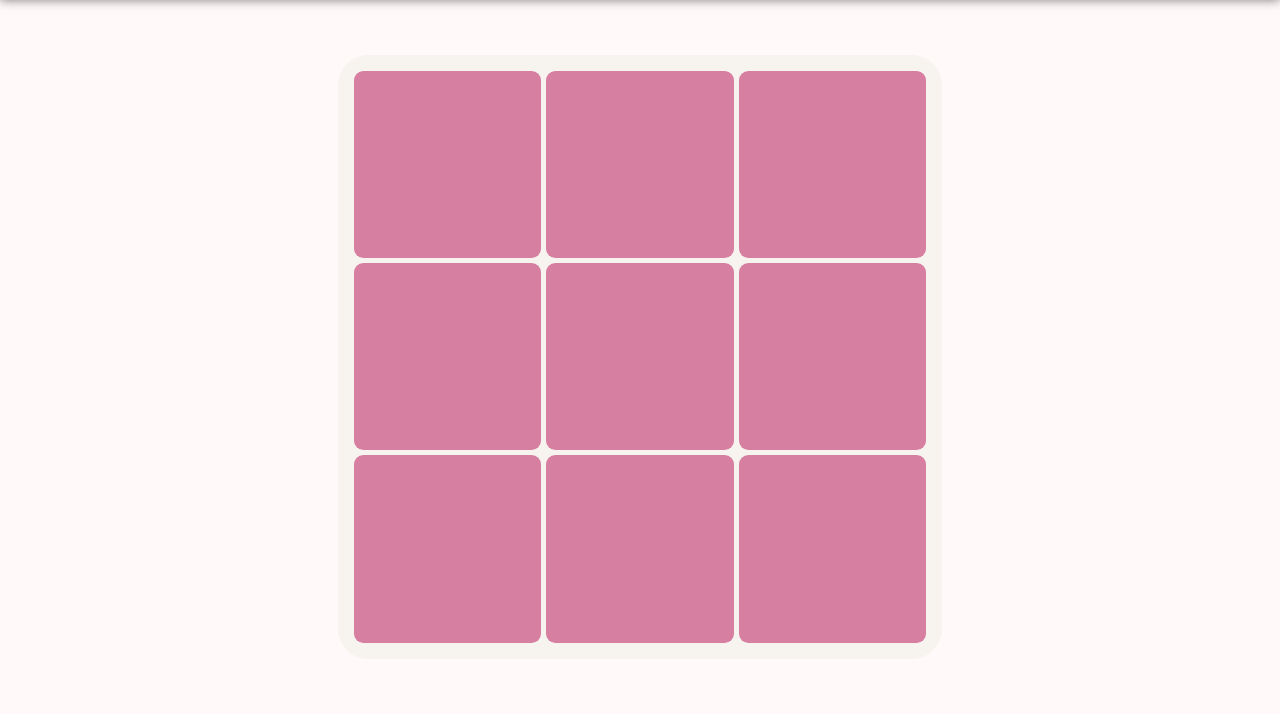
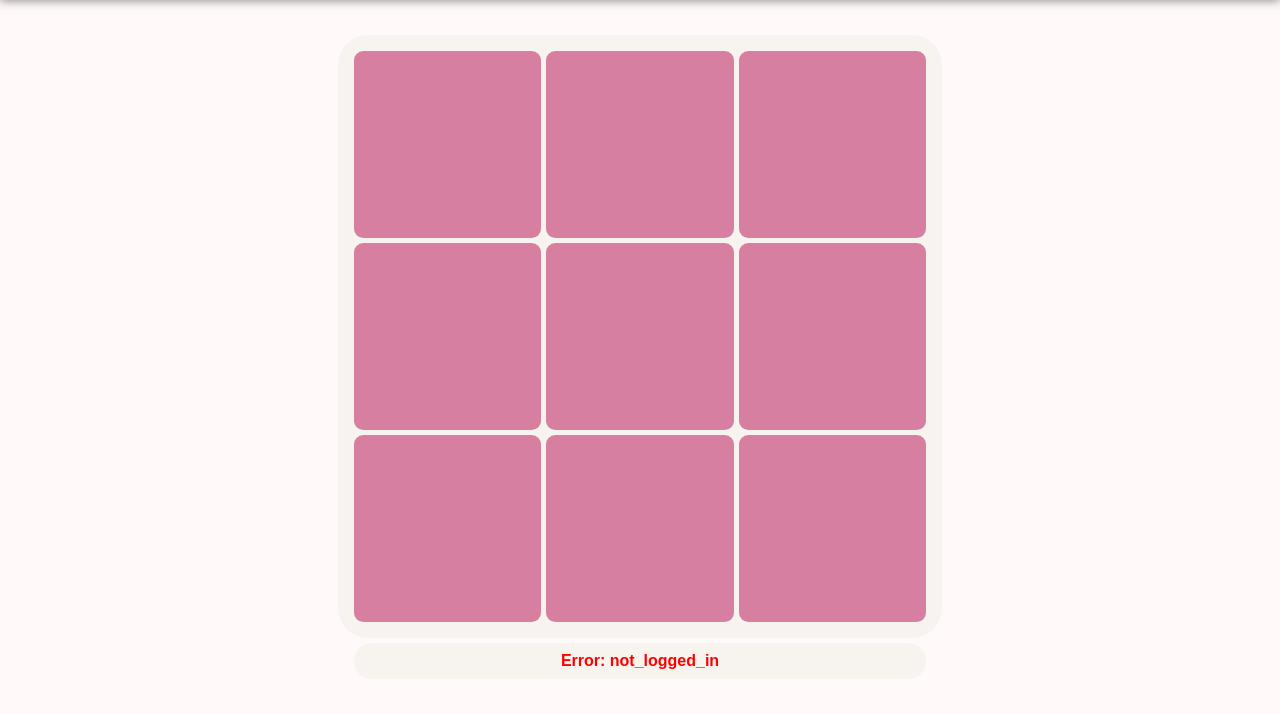
Before and after one commit to Unbekannt28/tic-tac-toe, a Flask app: page /play in a window 1280 px wide. Shown: the part 86-800 px from the top of the page. Run offline with Flask 3, Linux system fonts and the light colour scheme.

Commit message:
Added Groundwork for actual Gameplay

```diff
--- a/app.py
+++ b/app.py
@@ -1,4 +1,4 @@
-from flask import Flask, render_template, request, redirect, session
+from flask import Flask, render_template, request, redirect, session, url_for
 from werkzeug import security
 import sqlite3
 from time import time
@@ -170,10 +170,7 @@ def create_game():
     if data == None:
         return redirect("/lobby?message=invalid_opponent")
 
-    # Check if opponent is not the user
-    if data[0] == session["user_id"]:
-        return redirect("/lobby?message=opponent_is_user")
-
+    # Check if opponent is not the usersession
     if own_team == "1":
         player_1 = session["user_id"]
         player_2 = data[0]
@@ -190,11 +187,84 @@ def create_game():
 
     return redirect("/lobby?message=game_created")
 
-@app.route("/play")
+@app.route("/play", methods=['POST', 'GET'])
 def play():
-    #Will be fild with X and Os through the game.
+    message = request.args.get("message")
+    game_id = request.form.get("game-id")
+
     fields = [["", "", ""], ["", "", ""], ["", "", ""]]
-    return render_template("tictactoe_game.html", columns = fields)
+    #Check if player is looged in
+    if session.get("logged_in") == None or not session.get("logged_in"):
+        message = "not_logged_in"
+        return render_template("tictactoe_game.html", message=message, fields = fields)
+
+    if not game_id == None:
+        session["game_id"] = game_id
+
+    return render_template("tictactoe_game.html", message=message, fields = fields)
+
+@app.route("/play/move", methods=["POST"])
+def move():
+    field = request.form.get("field")
+
+    # Check if field has two digits
+    if len(field) != 2:
+        return redirect("/play?message=invalid_move_length")
+
+    #Check if field contains two ints
+    try:
+        x = int(field[0])
+        y = int(field[1])
+    except:
+        return redirect("/play?message=invalid_move_not_integers")
+
+    #Check if field is in bounds
+    if x > 2 or y > 2 or x < 0 or y < 0:
+        return redirect("/play?message=invalid_move_out_of_bounds")
+
+    #Check if player is looged in
+    if session.get("logged_in") == None or not session.get("logged_in"):
+        return redirect("/play?message=not_logged_in")
+
+
+    game_id = session.get("game_id")
+
+    # Check if game_id is valid
+    if game_id is None:
+        return redirect("/lobby?message=no_valid_game_id")
+
+    try:
+        _ = int(session.get("game_id"))
+    except:
+        session["game_id"] = None
+        return redirect("/lobby?message=no_valid_game_id")
+
+    con = sqlite3.connect("database.db")
+    cur = con.cursor()
+
+    query = "SELECT * FROM games WHERE id = ?"
+    response = cur.execute(query, game_id)
+    data = response.fetchone()
+
+    #Checks if the game exists
+    if data is None:
+        return redirect("/lobby?message=game_dose_not_exist")
+
+    #TODO: Add proper Win/ loss page!
+    if data[1]:
+        return redirect("/")
+
+    #Checks if player is X and is part of the Game
+    is_X = None
+    if not data[3] == session["user_id"]:
+        is_X = True
+    if not data[4] == session["user_id"]:
+        is_X = False
+    if is_X is None:
+        return redirect("/lobby?message=you_are_not_part_of_this_game")
+
+    return redirect("/play?message=valid_move")
+
 
 # Leaderboard
 @app.route("/leaderboard")
--- a/static/css/tictactoe_game.css
+++ b/static/css/tictactoe_game.css
@@ -11,6 +11,25 @@ body {
     flex-direction: column;
     align-items: center;
     justify-content: center;
+    gap: min(3%, 5px);
+}
+
+.err_box {
+    display: flex;
+    align-items: center;
+    justify-content: center;
+    font-weight: bold;
+    color: red;
+    background-color: var(--background_color_secondary);
+    border-radius: 20px;
+    height: 5%;
+    aspect-ratio: 16/1;
+}
+
+.err_box span {
+    font-size: max(2cqmin, calc(2cqh / 1.5));
+    font-weight: bold;
+    line-height: 1;
 }
 
 .tictactoe-box{
@@ -42,9 +61,9 @@ body {
 
 
 .tictactoe-fields span {
-  font-size: 40cqw;
-  font-weight: bold;
-  line-height: 1;
+    font-size: 40cqw;
+    font-weight: bold;
+    line-height: 1;
 }
 
 .tictactoe-fields:hover {background-color: var(--main_color_hover);}
--- a/templates/tictactoe_game.html
+++ b/templates/tictactoe_game.html
@@ -89,25 +89,36 @@
         </div>
     </div>
     <div class="content">
-        <div class="tictactoe-box">
-            {% for rows in columns %}
-                {% for field in rows %}
-                    {% if field == "O": %}
-                        <button class="tictactoe-fields marked_by_o">
+        <form class="tictactoe-box" action="play/move" method="post">
+            <input type="hidden" name="game-id" value="{{game_id}}">
+            {% for x in range(3) %}
+                {% for y in range(3) %}
+                    {% if fields[x][y] == "O": %}
+                        <div class="tictactoe-fields marked_by_o">
                             <span>O</span>
-                        </button>
-                    {% elif field == "X": %}
-                        <button class="tictactoe-fields marked_by_x">
+                        </div>
+                    {% elif fields[x][y] == "X": %}
+                        <div class="tictactoe-fields marked_by_x">
                             <span>X</span>
-                        </button>
+                        </div>
                     {% else: %}
-                        <button class="tictactoe-fields">
+                        <button class="tictactoe-fields"
+                                type="submit"
+                                value="{{x}}{{y}}"
+                                name="field">
                             <span>&nbsp;</span>
                         </button>
                     {% endif %}
                 {%endfor%}
             {%endfor%}
-        </div>
+        </form>
+        {% if not (message == "valid_move" or message == None): %}
+            <div class="err_box">
+                <span>
+                    Error: {{message}}
+                </span>
+            </div>
+        {% endif %}
     </div>
 </body>
 </html>
```
